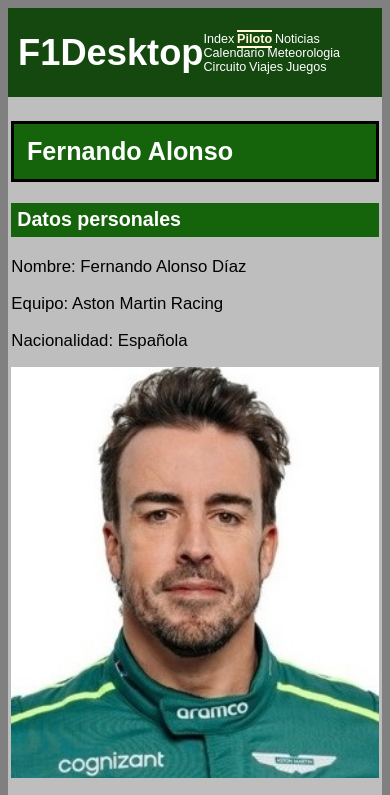
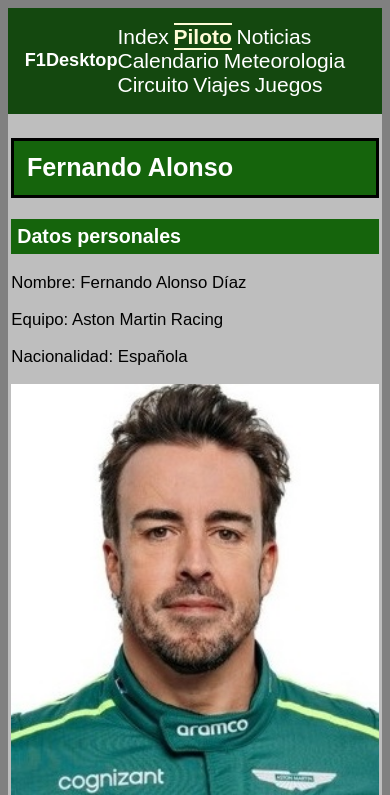
Before and after one commit to uo295526/SEW3, a plain HTML site: page piloto.html in a window 390 px wide. Shown: the top 795 px of the page. Drawn offline with Linux system fonts and the light colour scheme.

Commit message:
Add files via upload

```diff
--- a/estilo/estilo.css
+++ b/estilo/estilo.css
@@ -68,31 +68,13 @@ body > p:first-of-type{  /*SELECTOR ESPECIFICO: cambia el primero de tipo p del
 }
 
 @media (max-width: 465px){  /*caso Moviles*/
-  /*Especificidad: 001*/
-  header{
-    /*ADVERTENCIA:Se redefine font-size para ajustar al dispositivo*/
-    font-size: 0.4em;
-  }
+
   /*Especificidad: 012*/
   body > p:first-of-type{  /*SELECTOR ESPECIFICO: cambia el primero de tipo p del body (EN ESTE CASO, LAS MIGAS)*/
     display: none; /*esto para que este p (las migas) no salga en moviles*/
   }
 }
 
-@media (max-width: 799px){  /*caso Tablets*/
-  /*Especificidad: 001*/
-  header{
-    /*ADVERTENCIA:Se redefine font-size para ajustar al dispositivo*/
-    font-size: 0.6em;
-  }
-}
-
-@media (min-width: 800px){
-  /*Especificidad: 001*/
-  header{
-    font-size: 1.8em;
-  }
-}
 /*Especificidad: 001*/
 h2{
   background-color: #15640C;
@@ -159,9 +141,6 @@ dt{ /*el termino (no la definicion)*/
 }
 /*Especificidad: 001*/
 table {
-  width:100%;
-  height:auto;
-
   margin: 0.5em; /*padding superior e inferior*/
   border-collapse: collapse;
 }
--- a/estilo/layout.css
+++ b/estilo/layout.css
@@ -5,3 +5,27 @@ header{
     align-items: center;  /* Centra verticalmente los elementos */
     padding: 1em;
 }
+
+@media (max-width: 465px){  /*caso Moviles*/
+    /*Especificidad: 002*/
+    header h1{
+      /*ADVERTENCIA:Se redefine font-size para ajustar al dispositivo*/
+      font-size: 0.4em;
+    }
+    /*Especificidad: 002*/
+    header nav{
+        flex-wrap: wrap;
+    }
+  }
+
+  @media (max-width: 799px){  /*caso Tablets*/
+    /*Especificidad: 002*/
+    header h1{
+      /*ADVERTENCIA:Se redefine font-size para ajustar al dispositivo*/
+      font-size: 0.6em;
+    }
+    /*Especificidad: 002*/
+    header nav{
+        flex-wrap: wrap;
+    }
+  }
```
